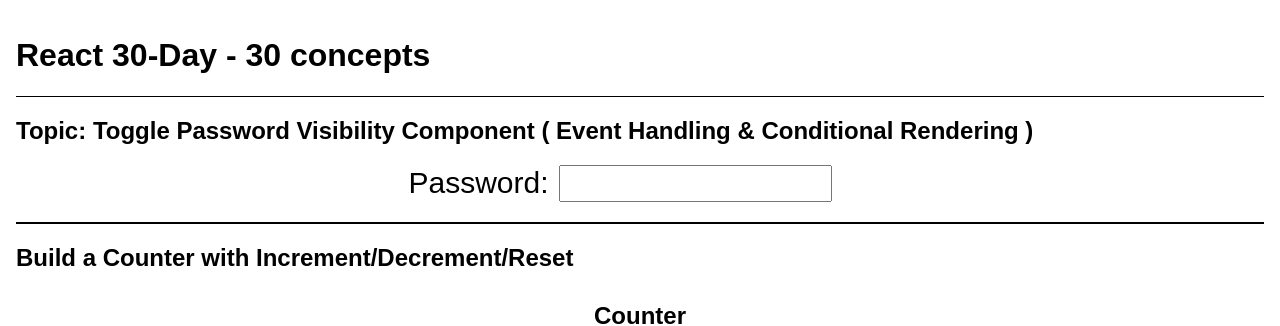
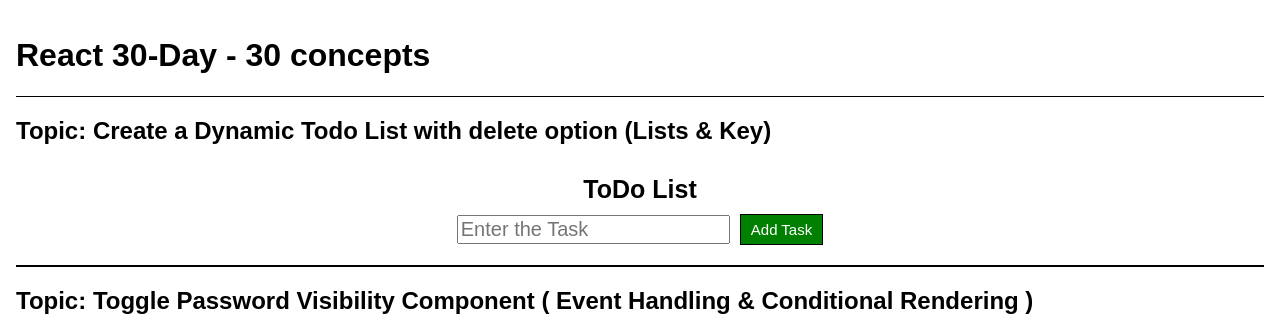
Before and after one commit to Pankaj245/react-30day-practice, a React (Vite) app: page / in a window 1280 px wide. Shown: the top 326 px of the page. Built offline with nearby package versions, Linux system fonts and the light colour scheme; some icons are missing.

Commit message:
Day 4: Create a Dynamic Todo List with delete option (Lists & Key)

```diff
--- a/src/App.jsx
+++ b/src/App.jsx
@@ -2,11 +2,13 @@ import React from "react";
 import Day1 from "./Day1/Day1";
 import Day2 from "./Day2/Day2";
 import Day3 from "./Day3/Day3";
+import Day4 from "./Day4/Day4";
 
 function App() {
   return (
     <div>
       <h1>React 30-Day - 30 concepts</h1>
+      <Day4 />
       <Day3 />
       <Day2 />
       <Day1 />
--- /dev/null
+++ b/src/Day4/Day4.jsx
@@ -0,0 +1,14 @@
+import Todo from "./Todo";
+
+const Day4 = () => {
+  return (
+    <div className="container">
+      <h2>
+        Topic: Create a Dynamic Todo List with delete option (Lists & Key)
+      </h2>
+      <Todo />
+    </div>
+  );
+};
+
+export default Day4;
--- /dev/null
+++ b/src/Day4/Todo.jsx
@@ -0,0 +1,82 @@
+import { useEffect, useState } from "react";
+import DeleteIcon from "@mui/icons-material/Delete";
+import EditIcon from "@mui/icons-material/Edit";
+
+const Todo = () => {
+  const [taskValue, setTaskValue] = useState("");
+  const [taskList, setTaskList] = useState(
+    JSON.parse(localStorage.getItem("tasks")) || []
+  );
+
+  useEffect(() => {
+    const storedTasks = localStorage.getItem("tasks");
+    if (storedTasks) {
+      setTaskList(JSON.parse(storedTasks));
+    }
+  }, []);
+
+  useEffect(() => {
+    localStorage.setItem("tasks", JSON.stringify(taskList));
+  }, [taskList]);
+
+  const handleOnclick = () => {
+    let id = Math.floor(Math.random() * 10000000);
+    taskValue === ""
+      ? alert("Please enter the Task")
+      : setTaskList([...taskList, { name: taskValue, id: id }]);
+    setTaskValue("");
+  };
+  const handleOnChange = (e) => {
+    setTaskValue(e.target.value);
+  };
+  const handleOnDelete = (id) => {
+    setTaskList(taskList.filter((task) => task.id !== id));
+  };
+  const handleOnEdit = (id) => {
+    setTaskValue(taskList.filter((task) => task?.id === id)[0].name);
+    setTaskList(taskList.filter((task) => task.id !== id));
+  };
+
+  return (
+    <div className="todo-container">
+      <h3>ToDo List</h3>
+      <div className="input-container">
+        <input
+          type="text"
+          name="task"
+          id="task"
+          placeholder="Enter the Task"
+          value={taskValue}
+          onChange={handleOnChange}
+        />
+        <button onClick={handleOnclick}>Add Task</button>
+      </div>
+      {taskList?.length > 0 && (
+        <div className="task-details">
+          <h4>Task Details</h4>
+          {taskList?.map((task) => (
+            <div className="task-container" key={task?.id}>
+              <div className="task">{task?.name}</div>
+              <div className="actions">
+                <div
+                  className="delete-icon"
+                  onClick={() => handleOnDelete(task?.id)}
+                >
+                  <DeleteIcon />
+                </div>
+                <div
+                  className="edit-icon"
+                  onClick={() => handleOnEdit(task?.id)}
+                >
+                  <EditIcon />
+                </div>
+              </div>
+            </div>
+          ))}
+        </div>
+      )}
+    </div>
+  );
+};
+
+export default Todo;
--- a/src/index.css
+++ b/src/index.css
@@ -110,3 +110,50 @@ p {
     gap: 10px;
   }
 }
+
+.todo-container {
+  display: flex;
+  flex-direction: column;
+  align-items: center;
+  margin: 20px;
+  h3 {
+    font-size: 25px;
+    margin: 10px;
+  }
+  .input-container {
+    font-size: 20px;
+    margin: 0;
+    gap: 10px;
+    input {
+      font-size: 20px;
+    }
+    button {
+      font-size: 15px;
+      color: white;
+      background: green;
+      padding: 6px 10px;
+      border: 1px solid black;
+    }
+  }
+  .task-details {
+    border: 2px solid black;
+    width: 20%;
+    display: flex;
+    margin-top: 20px;
+    flex-direction: column;
+    align-items: center;
+
+    .task-container {
+      display: flex;
+      width: 90%;
+      justify-content: space-between;
+      align-items: center;
+      border: 1px solid gray;
+      padding: 3px 10px;
+      margin: 10px;
+    }
+    .actions {
+      display: flex;
+    }
+  }
+}
```
